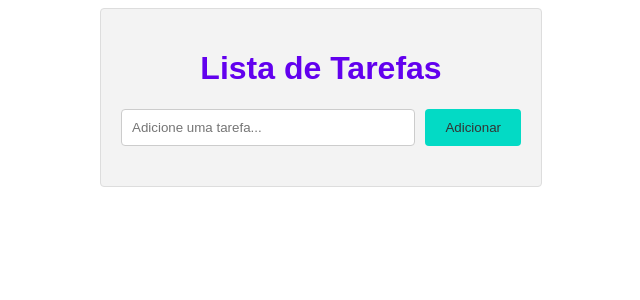
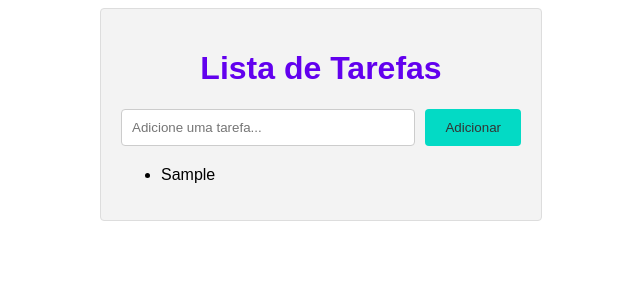
Before and after one commit to francojeferson/react-core-fundamentals, a React (Vite) app in the folder 7_project/: page / in a window 1280 px wide. Both pictures are taken after typing "Sample" into the empty fields and a click on the button "Adicionar". Shown: the top 300 px of the page, without its empty margins (319-959 px from the left). Built offline with nearby package versions, Linux system fonts and the light colour scheme.

Commit message:
docs(project): update TodoApp.jsx

```diff
--- a/7_project/src/components/TodoApp.jsx
+++ b/7_project/src/components/TodoApp.jsx
@@ -43,6 +43,14 @@
 
       {/* lista de tarefas */}
       {todos.length === 0 && <p className="empty">nao há tarefas.</p>}
+
+      <ul className="todo-list">
+        {todos.map((todo) => (
+          <li key={todo.id} className="todo-item">
+            {todo.text}
+          </li>
+        ))}
+      </ul>
     </div>
   );
 };
```
